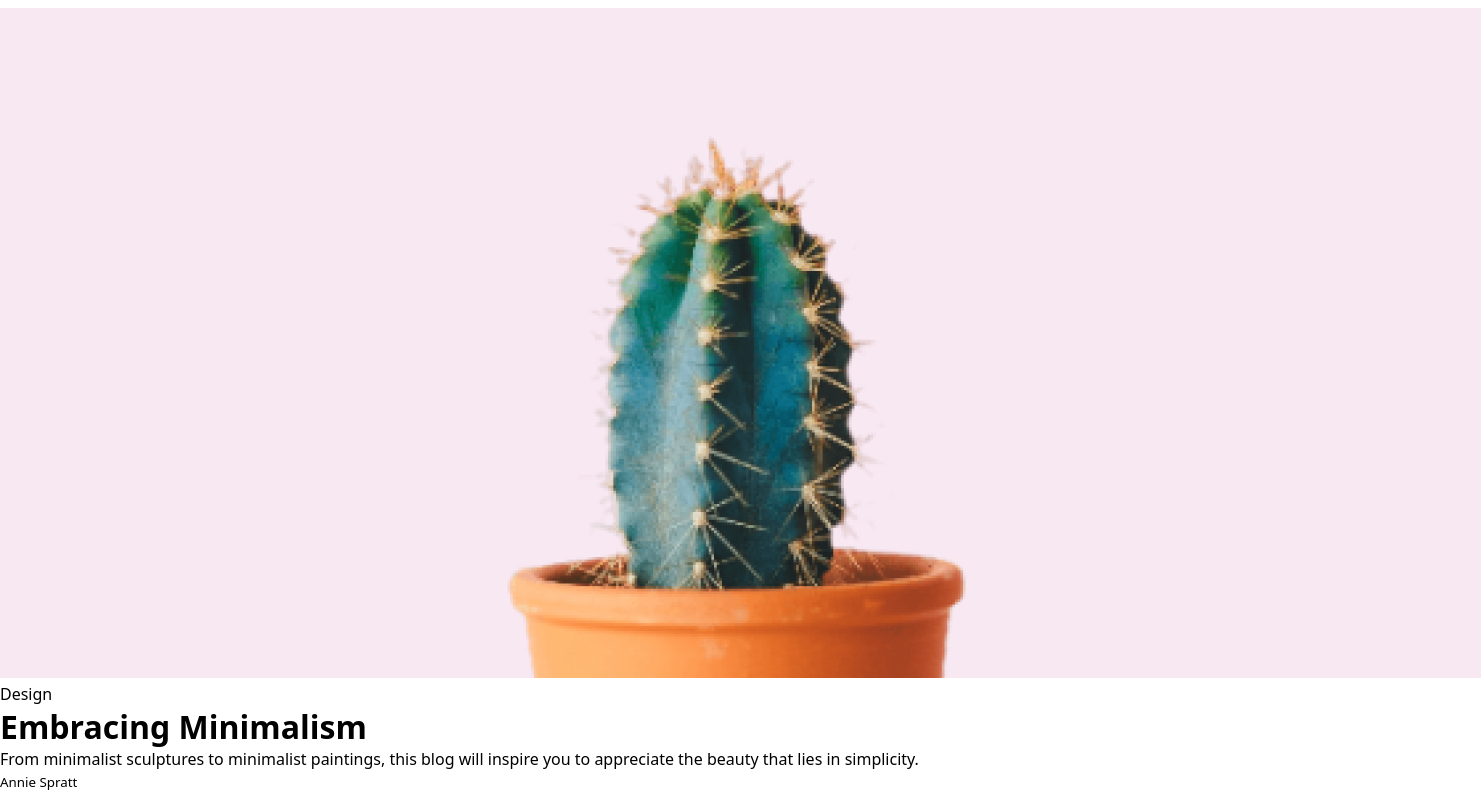
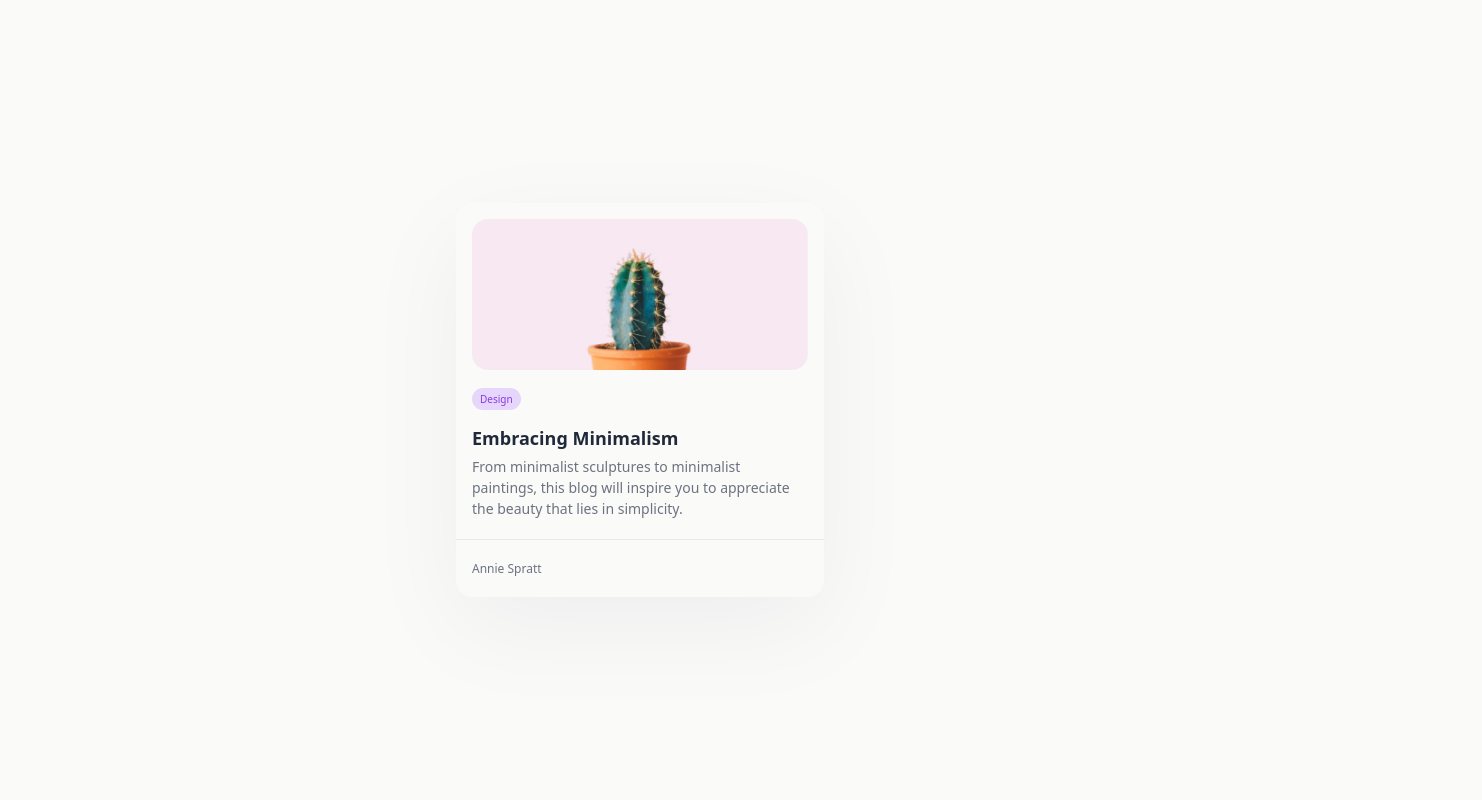
Before and after one commit to Senatrius/dev-challenges, a plain HTML site: page minimal-blog-card/index.html in a window 1280 px wide. Shown: the whole page, 1482 px wide, since content can reach past the window. Drawn offline with Linux system fonts and the light colour scheme; a web font is replaced by a local one.

Commit message:
add styles, clean up html

```diff
--- a/minimal-blog-card/styles.css
+++ b/minimal-blog-card/styles.css
@@ -1,4 +1,14 @@
 @import url(https://fonts.google.com/specimen/Sora?query=sora);
+
+:root {
+  --clr-bg: #FAFAF9;
+  --sd-card: 0px 30px 100px 0px rgba(17, 23, 41, 0.05);
+  --clr-primary: #883AE1;
+  --clr-accent: #E6D6FC;
+  --clr-text-100: #20293A;
+  --clr-text-200: #6C727F;
+  --clr-neutral: #E5EAF0;
+}
 
 * {
   margin: 0;
@@ -10,5 +20,63 @@ body {
   display: grid;
   place-items: center;
   min-height: 100vh;
+  padding: 1rem 0;
+  background-color: var(--clr-bg);
   font-family: 'Sora', system-ui, -apple-system, BlinkMacSystemFont, 'Segoe UI', Roboto, Oxygen, Ubuntu, Cantarell, 'Open Sans', 'Helvetica Neue', sans-serif;
 }
+
+img {
+  width: 100%;
+  display: block;
+}
+
+.card {
+  width: 92%;
+  max-width: 368px;
+  padding: 1rem 1rem 1.25rem 1rem;
+  border-radius: 1rem;
+  box-shadow: var(--sd-card);
+}
+
+.tag {
+  display: inline-block;
+  padding: .25rem .5rem;
+  background-color: var(--clr-accent);
+  color: var(--clr-primary);
+  border-radius: 999rem;
+  font-size: 0.625rem;
+  margin-bottom: 1rem;
+}
+
+.thumbnail {
+  margin-bottom: 1rem;
+  border-radius: 1rem;
+}
+
+.title {
+  color: var(--clr-text-100);
+  font-size: 1.125rem;
+  margin-bottom: 0.375rem;
+}
+
+.summary {
+  color: var(--clr-text-200);
+  font-size: 0.875rem;
+  margin-bottom: 1.25rem;
+  line-height: 1.5;
+}
+
+.separator {
+  margin-left: -1rem;
+  margin-right: -1rem;
+  min-width: 100%;
+  height: 1px;
+  background-color: var(--clr-neutral);
+}
+
+.author {
+  display: block;
+  color: var(--clr-text-200);
+  font-size: 0.75rem;
+  margin-top: 1.25rem;
+}
```
Also changed, not shown: minimal-blog-card/index.html (+5 -1 lines).
